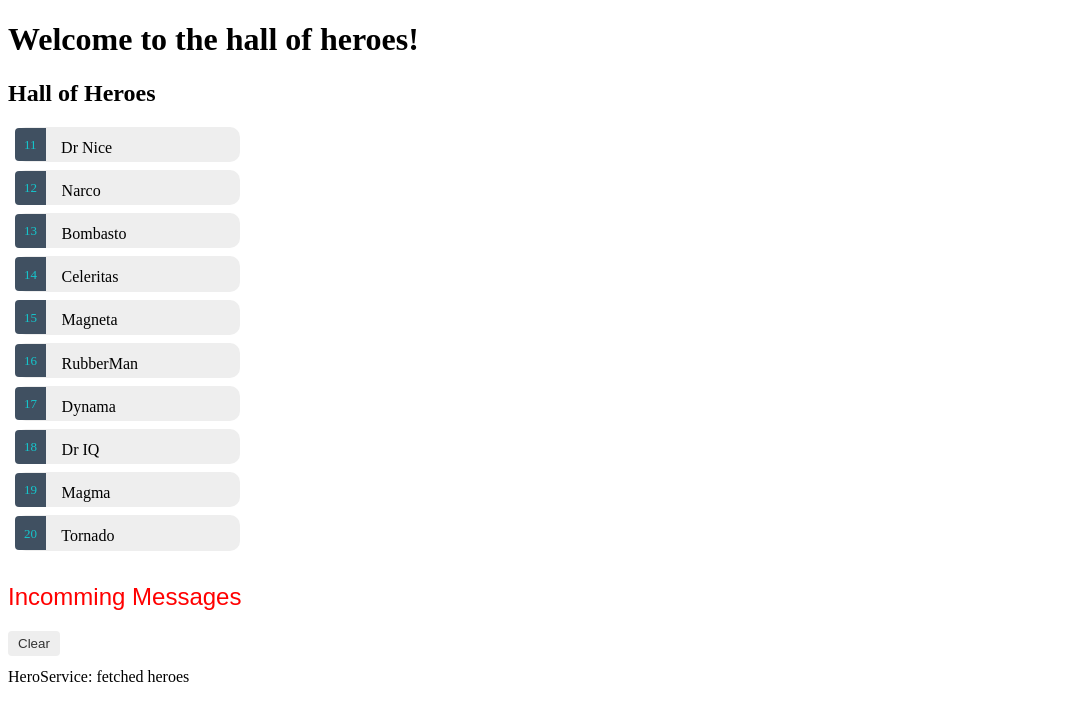
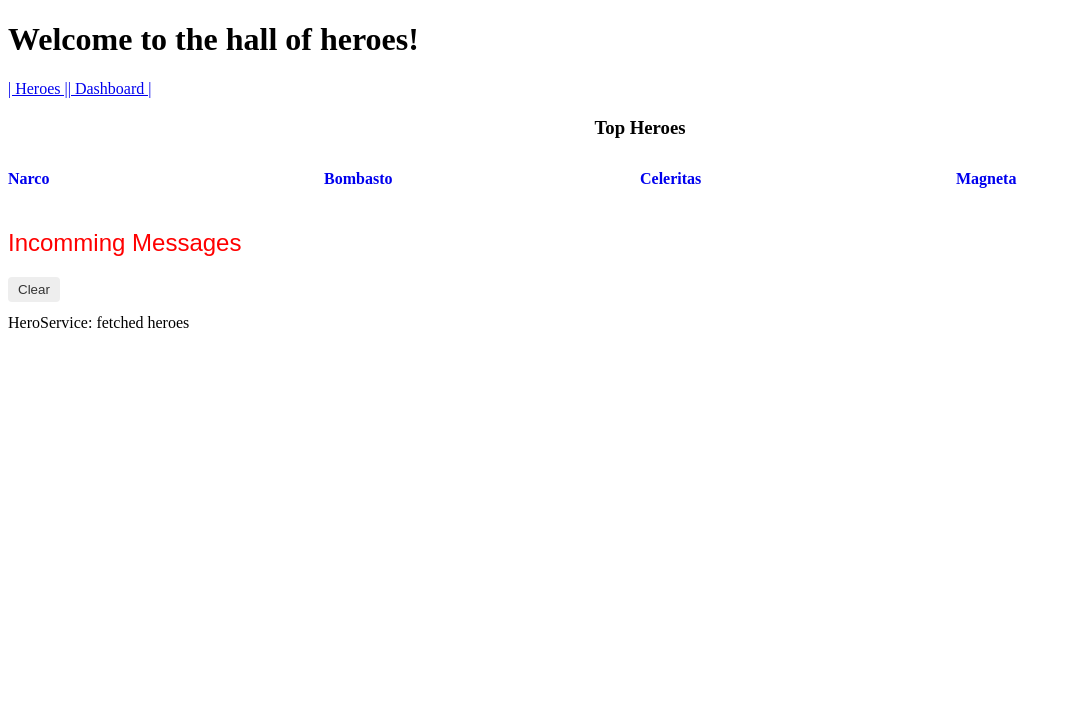
Before and after one commit to VincentDeRooij/Internet-Technology, an Angular app in the folder TourOfHeroes/: page /dashboard in a window 1280 px wide. Before the commit this address led to /. Shown: the top 720 px of the page, without its empty margins (0-1072 px from the left). Built offline with nearby package versions, Linux system fonts and the light colour scheme.

Commit message:
Fifth part finished

```diff
--- a/TourOfHeroes/src/app/app-routing.module.ts
+++ b/TourOfHeroes/src/app/app-routing.module.ts
@@ -1,7 +1,16 @@
 import { NgModule } from '@angular/core';
 import { RouterModule, Routes } from '@angular/router';
 
-const routes: Routes = [];
+import { DashboardComponent } from "./dashboard/dashboard.component";
+import { HeroesComponent } from "./heroes/heroes.component";
+import { HeroDetailComponent } from "./hero-detail/hero-detail.component";
+
+const routes: Routes = [
+  {path: '', redirectTo: "/dashboard", pathMatch: 'full'},
+  {path: 'heroes', component: HeroesComponent},
+  {path: 'dashboard',component: DashboardComponent},
+  {path: 'detail/:id', component: HeroDetailComponent},
+];
 
 @NgModule({
   imports: [RouterModule.forRoot(routes)],
--- a/TourOfHeroes/src/app/app.component.html
+++ b/TourOfHeroes/src/app/app.component.html
@@ -1,3 +1,10 @@
 <h1>{{title}}</h1>
-<app-heroes></app-heroes>
+
+<nav>
+    <a routerLink = "/heroes"> | Heroes |</a>
+
+    <a routerLink = "/dashboard">| Dashboard |</a>
+</nav>
+
+<router-outlet></router-outlet>
 <app-messages></app-messages>
--- a/TourOfHeroes/src/app/app.module.ts
+++ b/TourOfHeroes/src/app/app.module.ts
@@ -7,13 +7,15 @@
 import { HeroesComponent } from './heroes/heroes.component';
 import { HeroDetailComponent } from './hero-detail/hero-detail.component';
 import { MessagesComponent } from './messages/messages.component';
+import { DashboardComponent } from './dashboard/dashboard.component';
 
 @NgModule({
   declarations: [
     AppComponent,
     HeroesComponent,
     HeroDetailComponent,
-    MessagesComponent
+    MessagesComponent,
+    DashboardComponent
   ],
   imports: [
     BrowserModule,
--- /dev/null
+++ b/TourOfHeroes/src/app/dashboard/dashboard.component.html
@@ -0,0 +1,11 @@
+<h3>Top Heroes</h3>
+<div class="grid grid-pad">
+    <a *ngFor='let hero of heroes' class="col-1-4" routerLink="/detail/{{hero.id}}">
+
+        <div class="modele hero">
+
+            <h4>{{hero.name}}</h4>
+
+        </div>
+    </a>
+</div>
--- /dev/null
+++ b/TourOfHeroes/src/app/dashboard/dashboard.component.scss
@@ -0,0 +1,61 @@
+/* DashboardComponent's private CSS styles */
+[class*='col-'] {
+    float: left;
+    padding-right: 20px;
+    padding-bottom: 20px;
+  }
+  [class*='col-']:last-of-type {
+    padding-right: 0;
+  }
+  a {
+    text-decoration: none;
+  }
+  *, *::after, *::before {
+    box-sizing: border-box;
+  }
+  h3 {
+    text-align: center;
+    margin-bottom: 0;
+  }
+  h4 {
+    position: relative;
+  }
+  .grid {
+    margin: 0;
+  }
+  .col-1-4 {
+    width: 25%;
+  }
+  .module {
+    padding: 20px;
+    text-align: center;
+    color: #eee;
+    max-height: 120px;
+    min-width: 120px;
+    background-color: #3f525c;
+    border-radius: 2px;
+  }
+  .module:hover {
+    background-color: #eee;
+    cursor: pointer;
+    color: #607d8b;
+  }
+  .grid-pad {
+    padding: 10px 0;
+  }
+  .grid-pad > [class*='col-']:last-of-type {
+    padding-right: 20px;
+  }
+  @media (max-width: 600px) {
+    .module {
+      font-size: 10px;
+      max-height: 75px; }
+  }
+  @media (max-width: 1024px) {
+    .grid {
+      margin: 0;
+    }
+    .module {
+      min-width: 60px;
+    }
+  }
--- /dev/null
+++ b/TourOfHeroes/src/app/dashboard/dashboard.component.ts
@@ -0,0 +1,26 @@
+import { Component, OnInit } from '@angular/core';
+
+import { Hero } from '../hero';
+import { HeroService } from '../hero.service';
+
+@Component({
+  selector: 'app-dashboard',
+  templateUrl: './dashboard.component.html',
+  styleUrls: ['./dashboard.component.scss']
+})
+export class DashboardComponent implements OnInit {
+
+  heroes: Hero[] = [];
+
+  constructor(private heroService: HeroService) { }
+
+  ngOnInit() {
+    this.getHeroes();
+  }
+
+  getHeroes(): void {
+    this.heroService.getHeroes()
+      .subscribe(heroes => this.heroes = heroes.slice(1, 5));
+  }
+
+}
--- a/TourOfHeroes/src/app/hero-detail/hero-detail.component.html
+++ b/TourOfHeroes/src/app/hero-detail/hero-detail.component.html
@@ -11,3 +11,5 @@
         </label>
     </div>
 </div>
+
+<button (click)="goBack()">go back</button>
--- a/TourOfHeroes/src/app/hero-detail/hero-detail.component.ts
+++ b/TourOfHeroes/src/app/hero-detail/hero-detail.component.ts
@@ -1,4 +1,8 @@
 import { Component, OnInit, Input } from '@angular/core';
+import { ActivatedRoute } from "@angular/router";
+import { Location } from "@angular/common";
+
+import { HeroService } from "../hero.service";
 import { Hero } from '../hero';
 
 @Component({
@@ -10,9 +14,20 @@
 export class HeroDetailComponent implements OnInit {
   @Input() hero: Hero | undefined;
 
-  constructor() { }
+  constructor(private route: ActivatedRoute, private location: Location, private heroService: HeroService) { }
 
   ngOnInit() {
+    this.getHero();
+  }
+
+  getHero(): void{
+    const id =+ this.route.snapshot.paramMap.get('id')!; // add the exclamation mark to circumvent the strict null checks of typescript
+    this.heroService.getHero(id).subscribe(heroReceived => this.hero = heroReceived);
+
+  }
+
+  goBack(): void {
+    this.location.back();
   }
 
 }
--- a/TourOfHeroes/src/app/hero.service.ts
+++ b/TourOfHeroes/src/app/hero.service.ts
@@ -27,4 +27,9 @@
     this.messageService.add('HeroService: fetched heroes');
     return heroes;
   }
+
+  getHero(id: number) : Observable<Hero>{
+    this.messageService.add('HeroService: fetched hero id: ${id}');
+    return of(HEROES.find(hero => hero.id == id)!); // add the exclamation mark to circumvent the strict null checks of typescript
+  }
 }
--- a/TourOfHeroes/src/app/heroes/heroes.component.html
+++ b/TourOfHeroes/src/app/heroes/heroes.component.html
@@ -1,7 +1,13 @@
 <h2>Hall of Heroes</h2>
 <ul class="heroes">
-    <li *ngFor = 'let hero of heroes' [class.selected]="hero == selectedHero" (click)="onSelect(hero)">
-        <span class="badge"> {{hero.id}} </span> {{hero.name}}
+    <li *ngFor = 'let hero of heroes'>
+
+        <a routerLink = "/detail/{{hero.id}}" >
+
+            <span class="badge"> {{hero.id}} </span> {{hero.name}}
+
+        </a>
+
     </li>
 </ul>
 
--- a/TourOfHeroes/src/app/heroes/heroes.component.ts
+++ b/TourOfHeroes/src/app/heroes/heroes.component.ts
@@ -25,12 +25,6 @@
     this.getHeroes(); // calls the getHeroes method defined inside this component
   }
 
-  onSelect(hero: Hero): void{
-
-    this.selectedHero = hero;
-    this.messageService.add('HeroesComponent: Selected hero id=${hero.id}');
-  }
-
   getHeroes():void {
     this.heroService.getHeroes()
     .subscribe(receivedHeroesValue => this.heroes = receivedHeroesValue);
```
Also changed, not shown: 1 other file (tests, documents, lock files or other folders).
